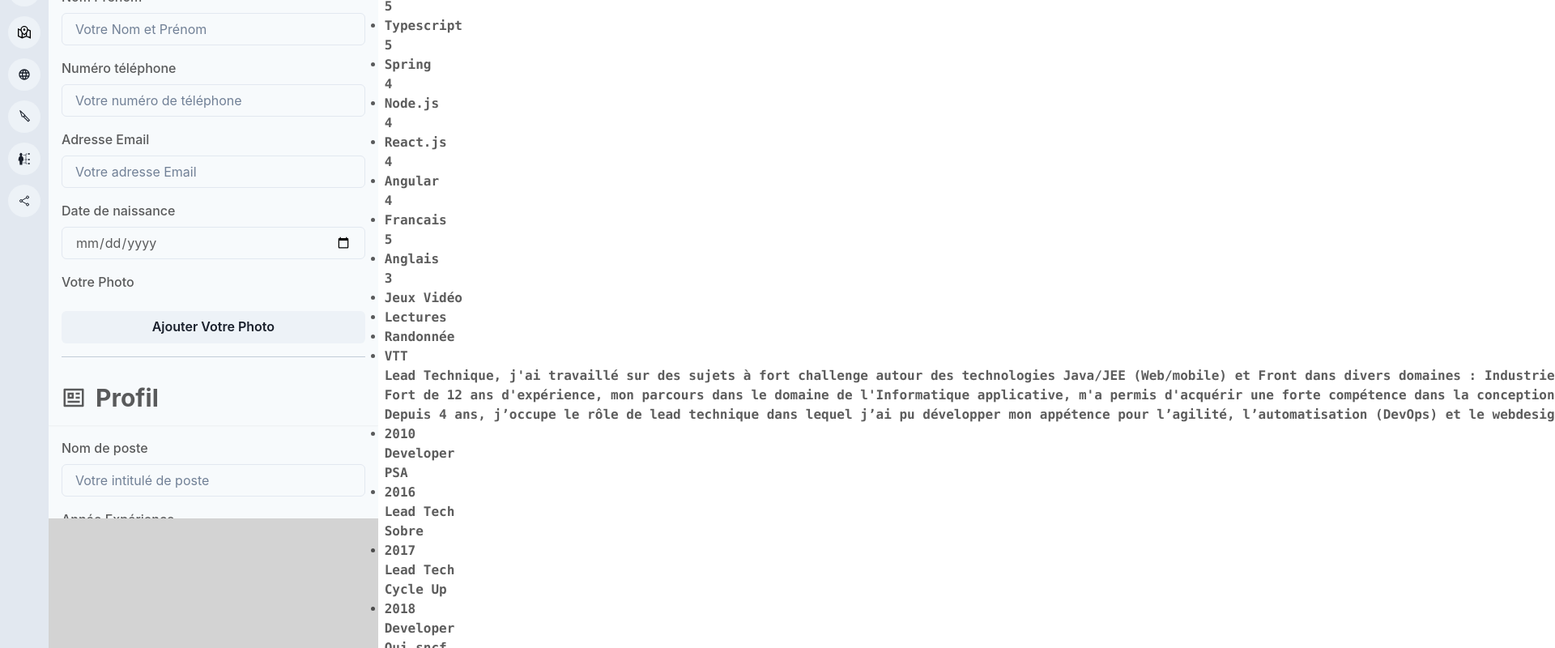
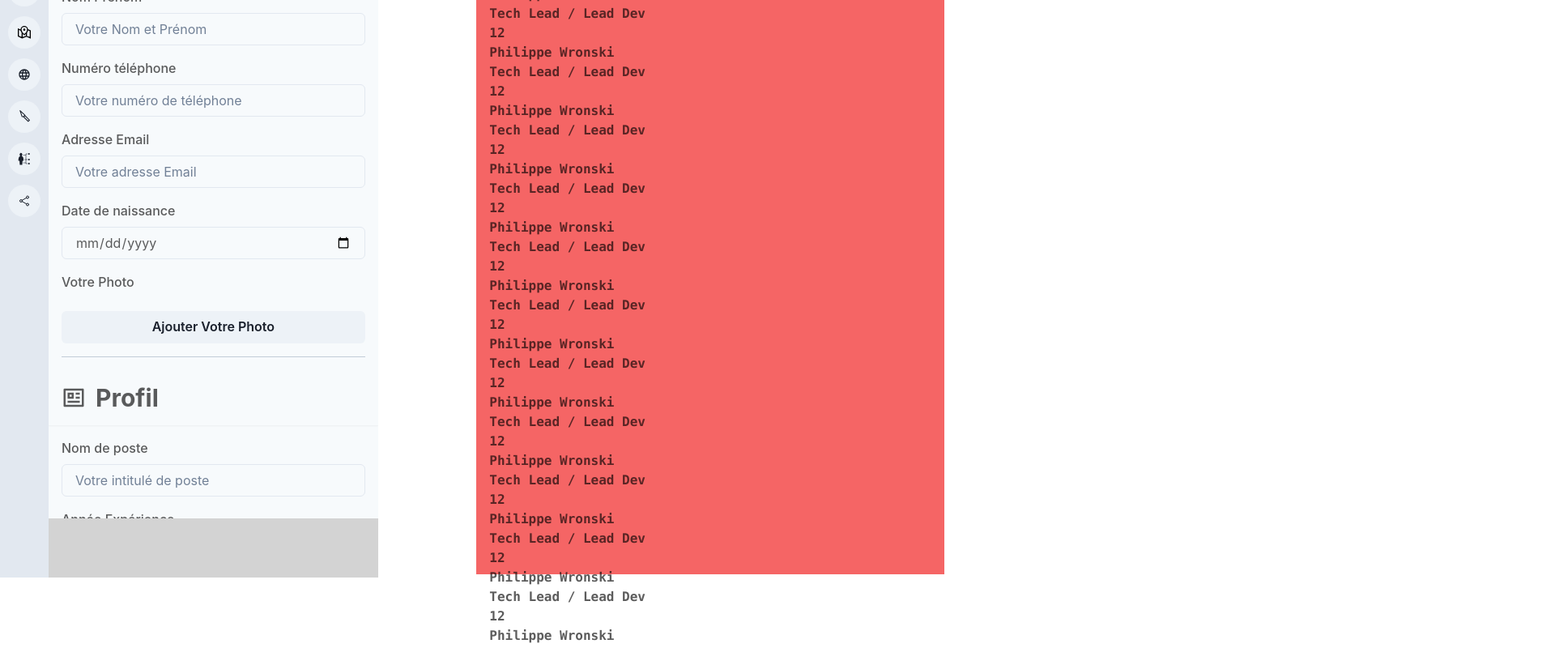
Before and after one commit to CleverCodeLabs/resume-it, a Next.js app in the folder apps/web/: page /resume/contact in a window 1280 px wide. Shown: the part 160-960 px from the top of the page at 81% size, 1920 px wide, since content can reach past the window. Built offline with nearby package versions, Linux system fonts and the light colour scheme.

Commit message:
feat: add intersection observer on preview component

```diff
--- a/apps/web/components/AboutMe.tsx
+++ b/apps/web/components/AboutMe.tsx
@@ -1,5 +1,5 @@
 import React, { Component } from "react";
-import { Wrap, WrapItem } from "@chakra-ui/react";
+
 type AboutMeProps = {
   aboutMe: String;
 };
@@ -8,11 +8,9 @@ export default class AboutMe extends Component<AboutMeProps> {
   render() {
     const { aboutMe } = this.props;
     return (
-      <Wrap className="aboutMe">
-        <WrapItem>
-          <p>{aboutMe}</p>
-        </WrapItem>
-      </Wrap>
+      <div className="aboutMe">
+        <p>{aboutMe}</p>
+      </div>
     );
   }
 }
--- a/apps/web/components/preview/Preview.tsx
+++ b/apps/web/components/preview/Preview.tsx
@@ -1,4 +1,4 @@
-import { Box,Wrap,WrapItem } from "@chakra-ui/react";
+import { Box, Container, Divider } from "@chakra-ui/react";
 import React from "react";
 import Identity from "../Identity";
 import SkillsList from "../SkillsList";
@@ -10,6 +10,7 @@ import SoftSkillsList from "../SoftSkillsList";
 import WorkExperienceList from "../WorkExperiencesList";
 import { resumeJson } from "../../pages/resume-json";
 import AboutMe from "../AboutMe";
+import { useInView } from "react-intersection-observer";
 
 export default function Preview() {
   const {
@@ -26,23 +27,90 @@ export default function Preview() {
     workExperiences,
   } = resumeJson;
 
+  const { ref, inView } = useInView();
+
+  console.log("inView ? ", inView);
 
   return (
-    <Box maxW="md">
+    <Box padding="4px" maxH="full">
       <pre>
+        <Container ref={ref} h="5px" w="5px">
+        </Container>
+        <Container bg="red.400" h="calc(100vh)">
           <Identity
             name={name}
             headline={headline}
             yearsOfExperience={yearsOfExperience}
           />
-        <SkillsList {...{ skills }} />
-        <LanguagesList languages={languages} />
-        <HobbiesList hobbies={hobbies} />
-        <AboutMe aboutMe={aboutMe} />
+
+          <Identity
+            name={name}
+            headline={headline}
+            yearsOfExperience={yearsOfExperience}
+          />
+          <Identity
+            name={name}
+            headline={headline}
+            yearsOfExperience={yearsOfExperience}
+          />
+          <Identity
+            name={name}
+            headline={headline}
+            yearsOfExperience={yearsOfExperience}
+          />
+          <Identity
+            name={name}
+            headline={headline}
+            yearsOfExperience={yearsOfExperience}
+          />
+          <Identity
+            name={name}
+            headline={headline}
+            yearsOfExperience={yearsOfExperience}
+          />
+          <Identity
+            name={name}
+            headline={headline}
+            yearsOfExperience={yearsOfExperience}
+          />
+          <Identity
+            name={name}
+            headline={headline}
+            yearsOfExperience={yearsOfExperience}
+          />
+          <Identity
+            name={name}
+            headline={headline}
+            yearsOfExperience={yearsOfExperience}
+          />
+          <Identity
+            name={name}
+            headline={headline}
+            yearsOfExperience={yearsOfExperience}
+          />
+          <Identity
+            name={name}
+            headline={headline}
+            yearsOfExperience={yearsOfExperience}
+          />
+          <Identity
+            name={name}
+            headline={headline}
+            yearsOfExperience={yearsOfExperience}
+          />
+          <Identity
+            name={name}
+            headline={headline}
+            yearsOfExperience={yearsOfExperience}
+          />
+        </Container>
+        {!inView ? (
+          <Container bg="yellow.400" h="calc(100vh - 60px)" marginTop="10px">
             <TimelineList timeline={timeline} />
             <EducationsList educations={educations} />
             <SoftSkillsList softSkills={softSkills} />
-        <WorkExperienceList workExperiences={workExperiences} />
+          </Container>
+        ) : null}
       </pre>
     </Box>
   );
--- a/package.json
+++ b/package.json
@@ -20,6 +20,8 @@
   "engines": {
     "node": ">=14.0.0"
   },
-  "dependencies": {},
+  "dependencies": {
+    "react-intersection-observer": "^9.4.3"
+  },
   "packageManager": "pnpm@7.30.0"
 }
```
Also changed, not shown: 1 other file (tests, documents, lock files or other folders). Lines whose indentation alone changed are shown as unchanged.
